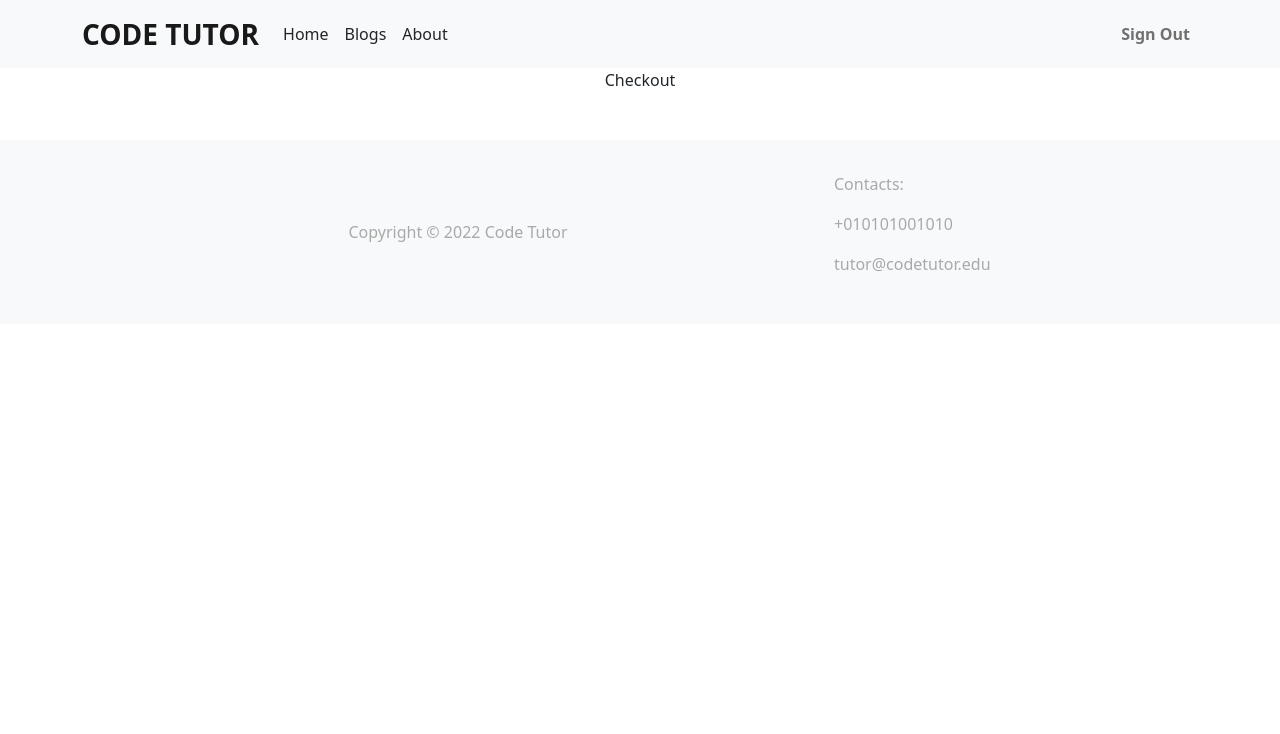
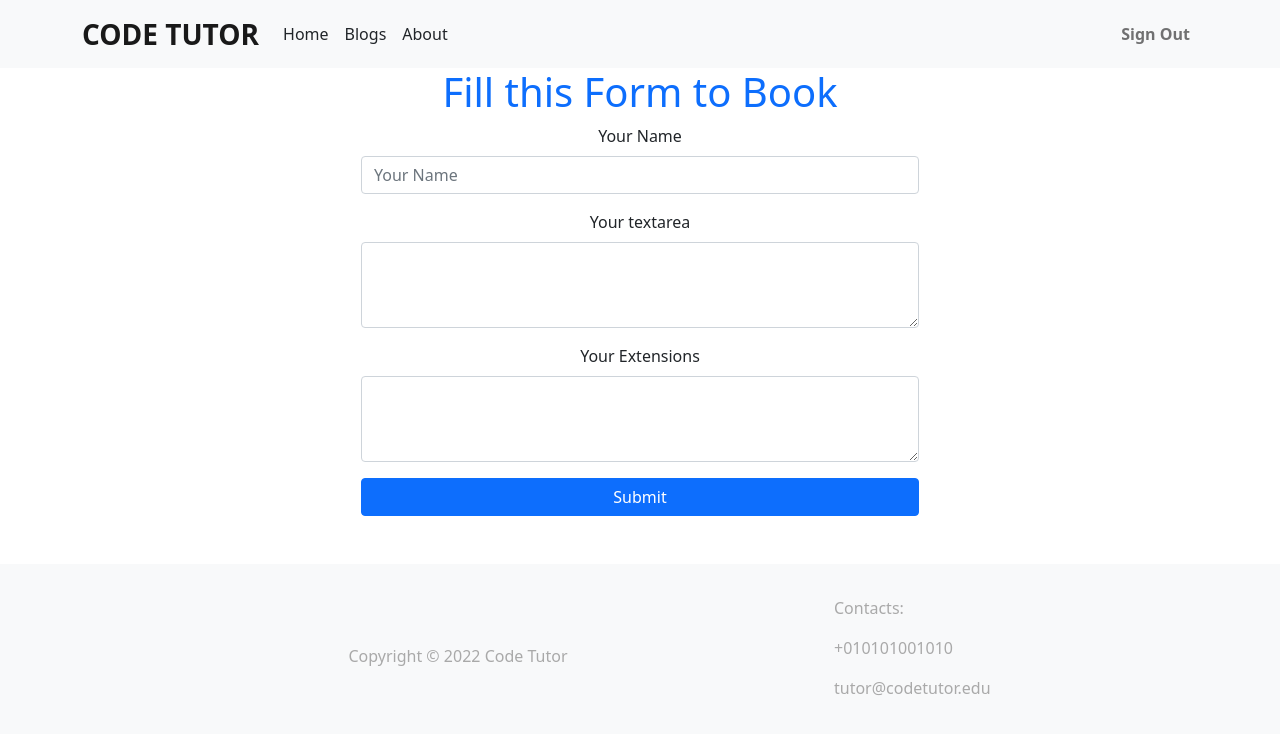
Before and after one commit to aduyti/independent-service-code-tutor, a React (Create React App) app: page /checkout in a window 1280 px wide. Shown: the top 734 px of the page. Built offline with nearby package versions, Linux system fonts and the light colour scheme; no server answers; sample sign-in values are in the browser's storage.

Commit message:
checkout page

```diff
--- a/src/Pages/Checkout/Checkout.js
+++ b/src/Pages/Checkout/Checkout.js
@@ -1,10 +1,36 @@
 import React from 'react';
+import { Button, Form } from 'react-bootstrap';
+import { useNavigate } from 'react-router-dom';
 
 const Checkout = () => {
+    const navigate = useNavigate();
 
+    const handleSubmit = (event) => {
+        event.preventDefault();
+        navigate('/');
+    }
     return (
         <div className="container">
-            Checkout
+            <h1 className="text-primary text-center">Fill this Form to Book</h1>
+
+            <Form className="w-50 mx-auto" onSubmit={handleSubmit}>
+                <Form.Group className="mb-3" controlId="exampleForm.ControlInput1">
+                    <Form.Label>Your Name</Form.Label>
+                    <Form.Control type="email" placeholder="Your Name" />
+                </Form.Group>
+                <Form.Group className="mb-3" controlId="exampleForm.ControlTextarea1">
+                    <Form.Label>Your textarea</Form.Label>
+                    <Form.Control as="textarea" rows={3} />
+                </Form.Group>
+                <Form.Group className="mb-3" controlId="exampleForm.ControlTextarea2">
+                    <Form.Label>Your Extensions</Form.Label>
+                    <Form.Control as="textarea" rows={3} />
+                </Form.Group>
+                <Button variant="primary" type="submit" className="w-100">
+                    Submit
+                </Button>
+
+            </Form>
         </div>
     );
 };
```
